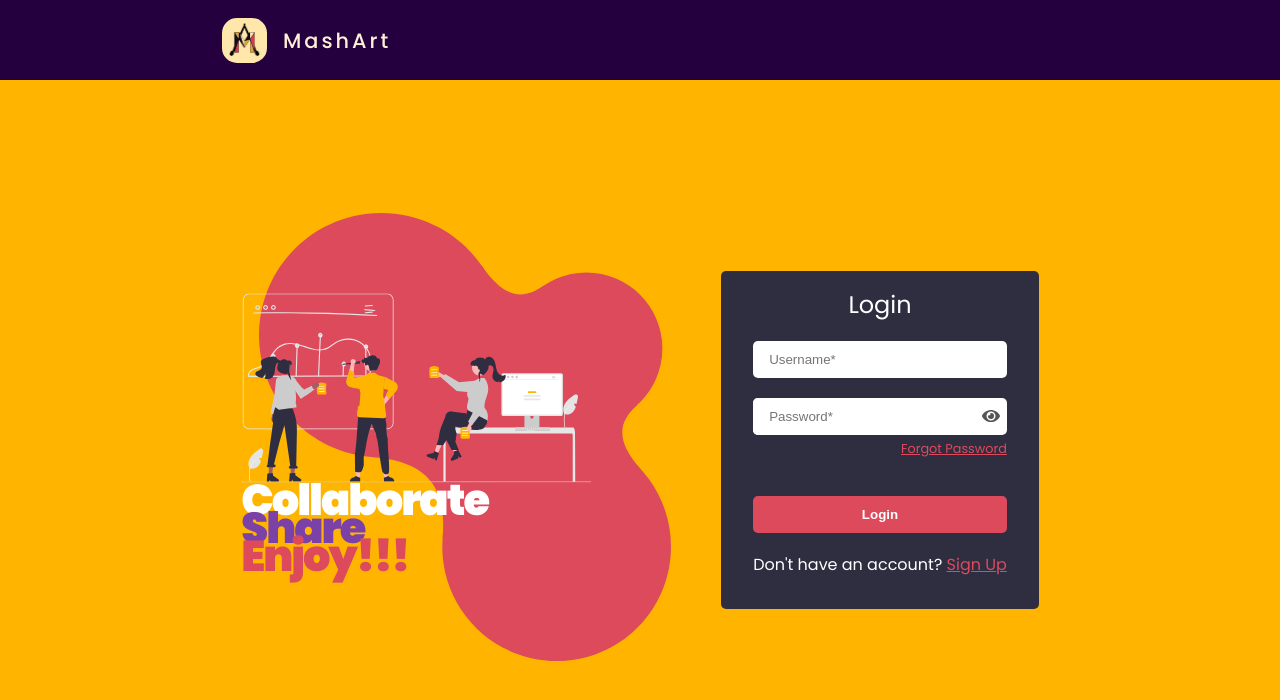
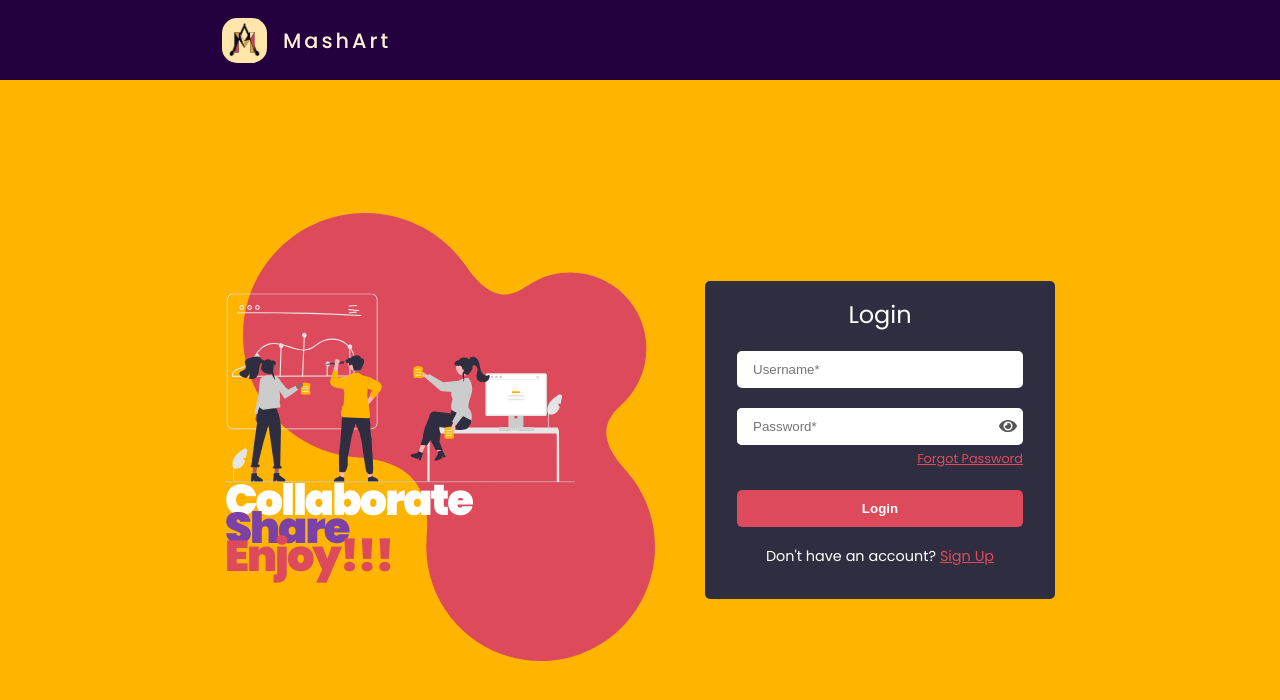
Before and after one commit to HARALARK/MashArt, a React (Create React App) app in the folder mashart/frontend/: page /login in a window 1280 px wide. Shown: the top 700 px of the page. Built offline with nearby package versions, Linux system fonts and the light colour scheme; a web font is replaced by a local one.

Commit message:
styling changes

```diff
--- a/mashart/frontend/src/screens/LoginScreen.js
+++ b/mashart/frontend/src/screens/LoginScreen.js
@@ -136,6 +136,8 @@ const Form = styled.form`
   padding: 1rem 2rem;
   border-radius: 5px;
 
+  width: 350px;
+
   display: flex;
   flex-direction: column;
   gap: 1.2rem;
@@ -144,6 +146,7 @@ const Form = styled.form`
     color: #fff;
     text-align: center;
     margin-bottom: 1rem;
+    font-size: 0.9rem;
   }
 
   .signup-link {
@@ -181,7 +184,7 @@ const SubmitButton = styled(Input)`
   background-color: #dd4a5c;
   color: #fff;
   font-weight: 600;
-  margin: 1rem 0 0rem;
+  margin: 0rem 0 0rem;
 
   cursor: pointer;
 
--- a/mashart/frontend/src/screens/SignupScreen.js
+++ b/mashart/frontend/src/screens/SignupScreen.js
@@ -188,6 +188,7 @@ const Form = styled.form`
   background-color: #2f2e41;
   padding: 1rem 2rem;
   border-radius: 5px;
+  width: 350px;
 
   display: flex;
   flex-direction: column;
@@ -197,6 +198,7 @@ const Form = styled.form`
     color: #fff;
     text-align: center;
     margin-bottom: 1rem;
+    font-size: 0.9rem;
   }
 
   .login-link {
@@ -226,7 +228,7 @@ const SubmitButton = styled(Input)`
   background-color: #dd4a5c;
   color: #fff;
   font-weight: 600;
-  margin: 1rem 0 0rem;
+  margin: 0rem 0 0rem;
 
   cursor: pointer;
 
```
